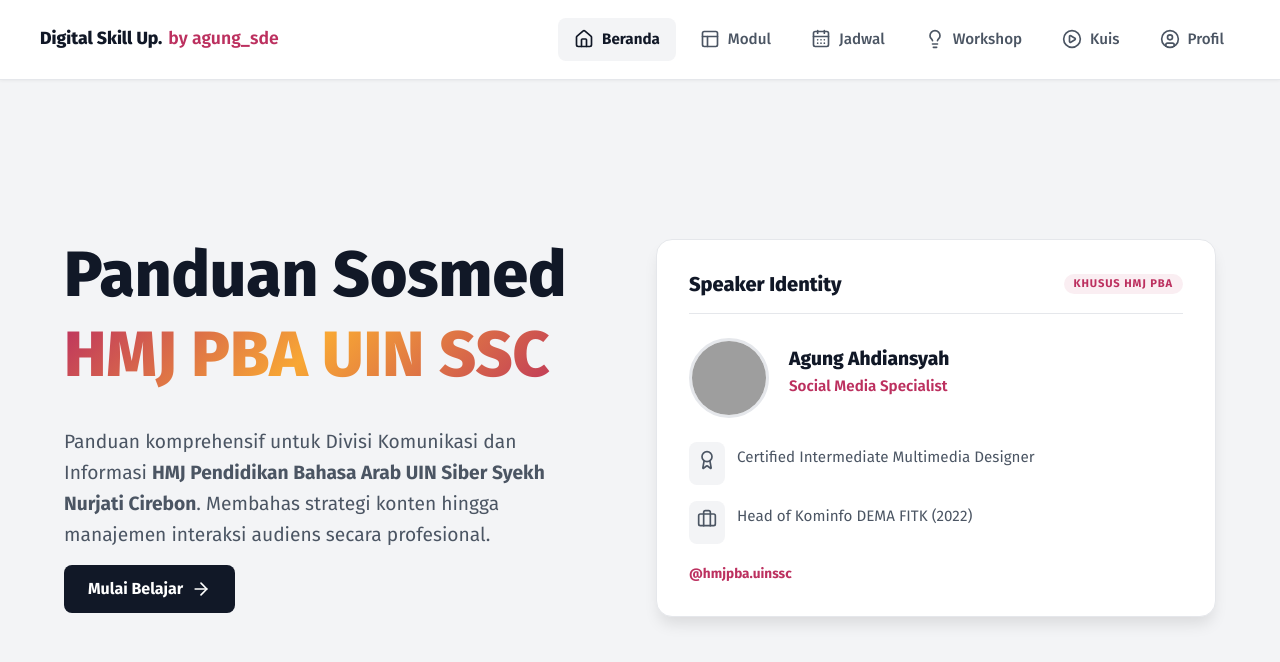
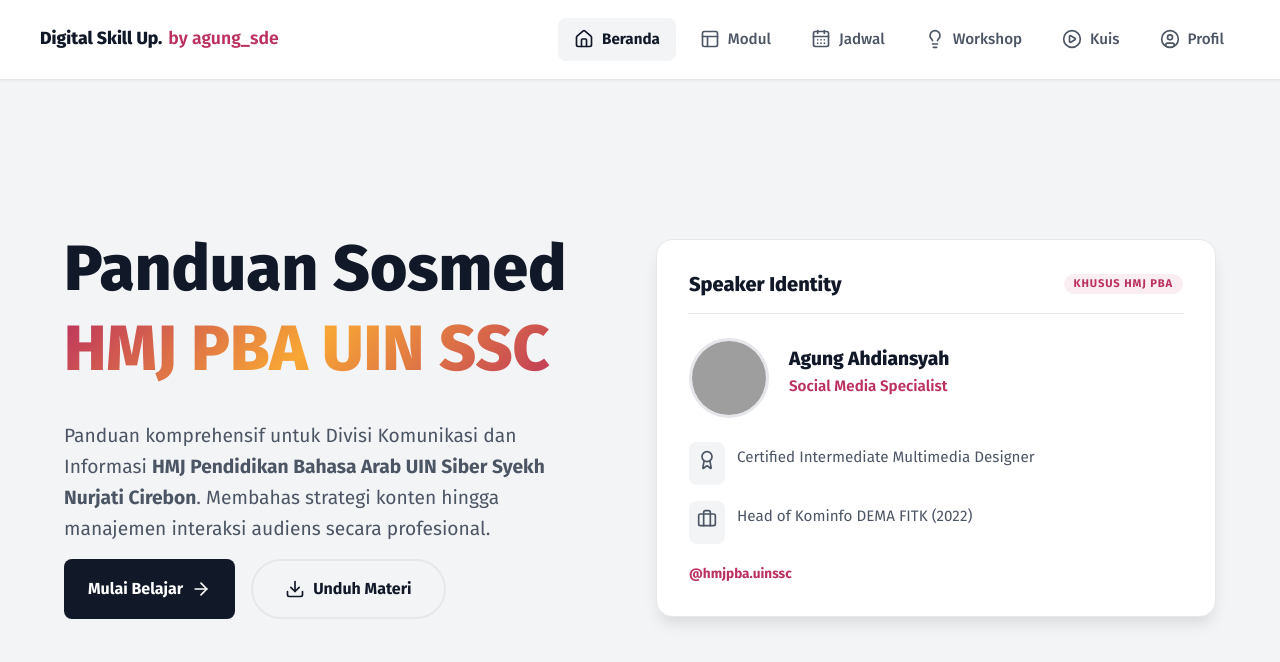
Before and after one commit to creativeflow-am/presentasi-hmjpba, a React (Vite) app: page / in a window 1280 px wide. Shown: the top 662 px of the page. Built offline with nearby package versions, Linux system fonts and the light colour scheme; grey boxes are pictures that could not be loaded.

Commit message:
Add download material button

```diff
--- a/src/pages/Home.jsx
+++ b/src/pages/Home.jsx
@@ -1,5 +1,5 @@
 import React from 'react';
-import { ArrowRight, BookOpen, CalendarDays, PenTool, Image, PlayCircle, Users, MessageCircle, Grid, UserCircle, Briefcase, Award } from 'lucide-react';
+import { ArrowRight, BookOpen, CalendarDays, PenTool, Image, PlayCircle, Users, MessageCircle, Grid, UserCircle, Briefcase, Award, Download } from 'lucide-react';
 import { Link, useNavigate } from 'react-router-dom';
 import { motion } from 'framer-motion';
 
@@ -35,9 +35,19 @@
                 Panduan komprehensif untuk Divisi Komunikasi dan Informasi <strong>HMJ Pendidikan Bahasa Arab UIN Siber Syekh Nurjati Cirebon</strong>. Membahas strategi konten hingga manajemen interaksi audiens secara profesional.
               </p>
 
-              <Link to="/framework" className="btn-primary hide-on-mobile" style={{ marginBottom: '32px' }}>
-                Mulai Belajar <ArrowRight size={20} />
-              </Link>
+              <div style={{ display: 'flex', gap: '16px', marginBottom: '32px' }} className="hide-on-mobile">
+                <Link to="/framework" className="btn-primary">
+                  Mulai Belajar <ArrowRight size={20} />
+                </Link>
+                <a href="/materi-presentasi.pdf" download="Materi_Digital_Skill_Up.pdf" className="btn-secondary" style={{
+                  background: 'var(--bg-secondary)', color: 'var(--text-primary)', padding: '16px 32px',
+                  borderRadius: '100px', display: 'flex', alignItems: 'center', gap: '8px',
+                  fontWeight: 700, textDecoration: 'none', border: '2px solid var(--border-color)',
+                  transition: 'all 0.3s ease'
+                }}>
+                  <Download size={20} /> Unduh Materi
+                </a>
+              </div>
             </motion.div>
 
             <motion.div
@@ -92,10 +102,17 @@
               </Link>
 
               {/* Lanjut Belajar Button (Mobile Only) - Positioned after speaker identity */}
-              <div className="hide-on-desktop" style={{ width: '100%', marginBottom: '24px' }}>
+              <div className="hide-on-desktop" style={{ width: '100%', marginBottom: '24px', display: 'flex', flexDirection: 'column', gap: '12px' }}>
                 <Link to="/framework" className="btn-primary" style={{ width: '100%', justifyContent: 'center' }}>
                   Mulai Belajar <ArrowRight size={20} />
                 </Link>
+                <a href="/materi-presentasi.pdf" download="Materi_Digital_Skill_Up.pdf" style={{
+                  width: '100%', justifyContent: 'center', background: 'var(--bg-secondary)', color: 'var(--text-primary)',
+                  padding: '16px 32px', borderRadius: '100px', display: 'flex', alignItems: 'center', gap: '8px',
+                  fontWeight: 700, textDecoration: 'none', border: '2px solid var(--border-color)'
+                }}>
+                  <Download size={20} /> Unduh Materi
+                </a>
               </div>
 
               {/* Quick Actions Menu (Mobile Only) - Positioned after the button */}
```
Also changed, not shown: 1 other file (tests, documents, lock files or other folders).
